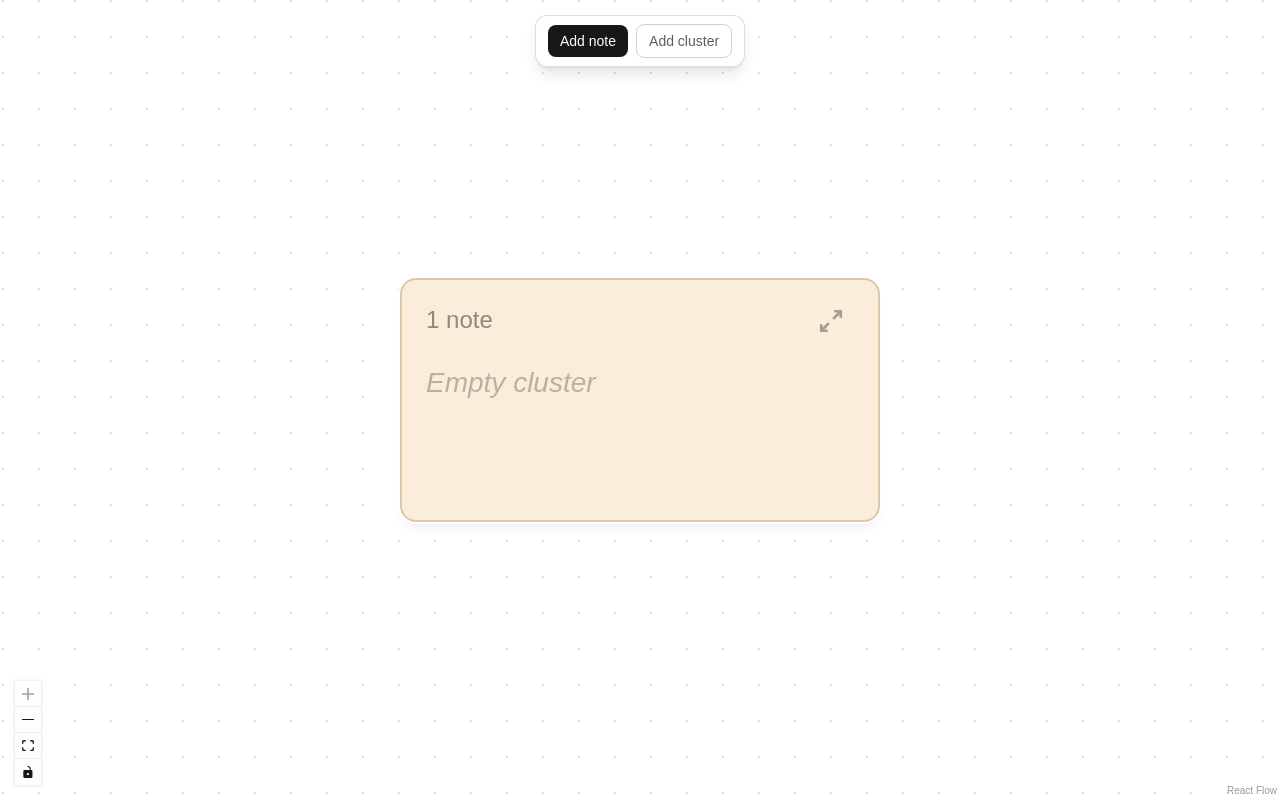
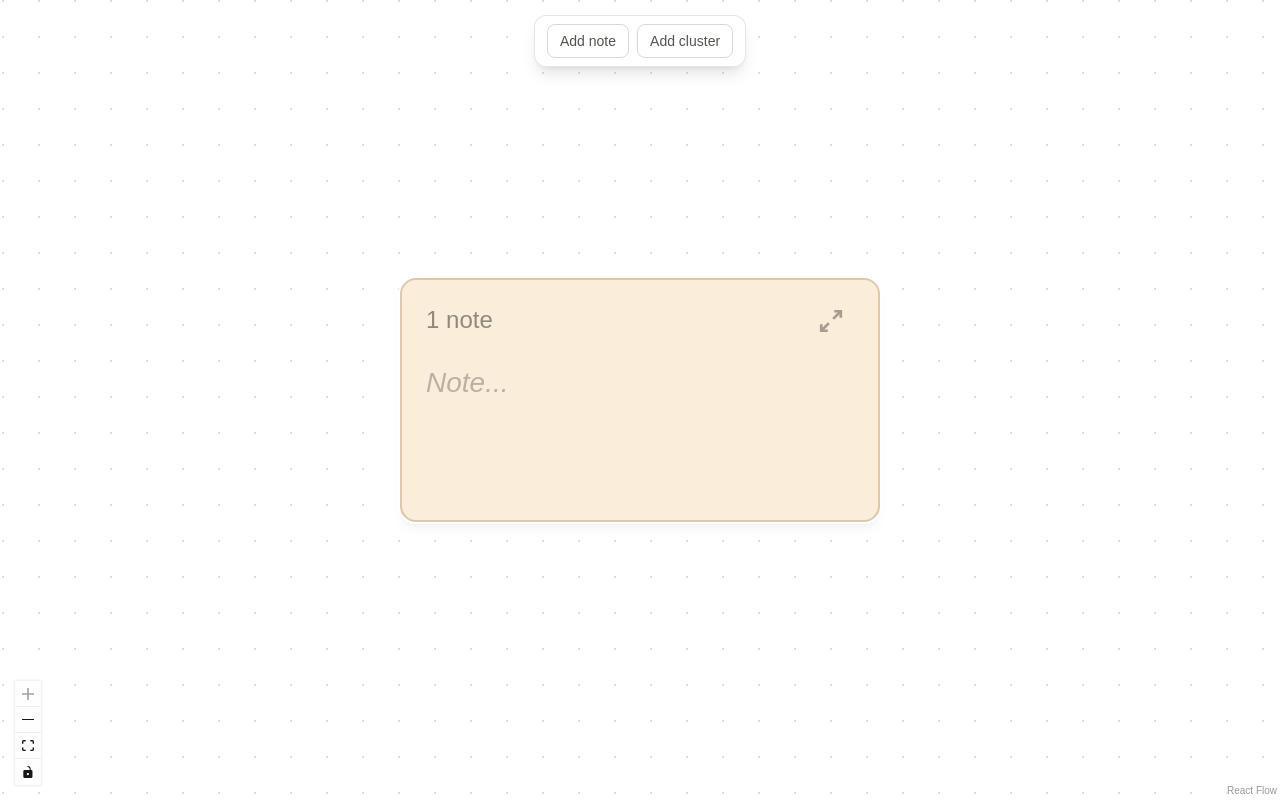
Before and after one commit to dixiuseb/big-corkboard, a Next.js app: page / in a window 1280 px wide. Both pictures are taken after a click on the button "Add cluster". Built offline with nearby package versions, Linux system fonts and the light colour scheme.

Commit message:
fix: making button and toolbar consistent with theme; changing placeholder text on clusters

```diff
--- a/src/components/ClusterNode.tsx
+++ b/src/components/ClusterNode.tsx
@@ -104,7 +104,7 @@ function ClusterNode({ id, data, selected }: NodeProps<ClusterFlowNode>) {
           {/* First note preview */}
           <p className="min-h-[88px] select-none whitespace-pre-wrap break-words px-3 py-2 text-sm leading-relaxed opacity-75">
             {frontNote?.body || (
-              <span className="opacity-40 italic">Empty cluster</span>
+              <span className="opacity-40 italic">Note...</span>
             )}
           </p>
         </div>
--- a/src/components/NoteCard.tsx
+++ b/src/components/NoteCard.tsx
@@ -112,7 +112,7 @@ function NoteCard({ id, data, selected }: NodeProps<NoteFlowNode>) {
     <>
       {/* ── Selection popup ── */}
       <NodeToolbar isVisible={showToolbar} position={Position.Top} offset={10}>
-        <div className="flex items-center gap-1 rounded-xl border border-black/10 bg-white px-2 py-1.5 shadow-xl">
+        <div className="flex items-center gap-1 rounded-xl border border-black/10 bg-white px-2 py-1.5 shadow-xl dark:border-white/10 dark:bg-neutral-800">
           {/* Color swatches */}
           {NOTE_COLOR_KEYS.map((key) => (
             <button
@@ -120,12 +120,12 @@ function NoteCard({ id, data, selected }: NodeProps<NoteFlowNode>) {
               type="button"
               title={NOTE_COLOR_META[key].label}
               onClick={() => setColor(key)}
-              className={`h-6 w-6 rounded-md ring-2 ring-offset-1 transition-transform hover:scale-110 ${NOTE_COLOR_META[key].swatch} ${colorKey === key ? "ring-black/30" : "ring-transparent"}`}
+              className={`h-6 w-6 rounded-md ring-2 ring-offset-1 transition-transform hover:scale-110 dark:ring-offset-neutral-800 ${NOTE_COLOR_META[key].swatch} ${colorKey === key ? "ring-black/30 dark:ring-white/40" : "ring-transparent"}`}
               aria-label={`Color: ${NOTE_COLOR_META[key].label}`}
             />
           ))}
 
-          <div className="mx-1 h-5 w-px bg-black/10" />
+          <div className="mx-1 h-5 w-px bg-black/10 dark:bg-white/10" />
 
           {/* Font size */}
           {FONT_SIZES.map(({ key, label }) => (
@@ -135,13 +135,13 @@ function NoteCard({ id, data, selected }: NodeProps<NoteFlowNode>) {
               title={`Font size: ${label}`}
               onClick={() => setFontSize(key)}
               aria-pressed={fontSize === key}
-              className={`flex h-7 min-w-[1.75rem] items-center justify-center rounded-md px-1 text-xs font-medium transition-colors ${fontSize === key ? "bg-black/10 text-black" : "text-black/50 hover:bg-black/5 hover:text-black"}`}
+              className={`flex h-7 min-w-[1.75rem] items-center justify-center rounded-md px-1 text-xs font-medium transition-colors ${fontSize === key ? "bg-black/10 text-black dark:bg-white/15 dark:text-white" : "text-black/50 hover:bg-black/5 hover:text-black dark:text-white/40 dark:hover:bg-white/10 dark:hover:text-white"}`}
             >
               {label}
             </button>
           ))}
 
-          <div className="mx-1 h-5 w-px bg-black/10" />
+          <div className="mx-1 h-5 w-px bg-black/10 dark:bg-white/10" />
 
           {/* Bold / Italic / Underline */}
           {(
@@ -157,20 +157,20 @@ function NoteCard({ id, data, selected }: NodeProps<NoteFlowNode>) {
               title={title}
               onClick={() => toggleFormat(key)}
               aria-pressed={!!fmt[key]}
-              className={`flex h-7 w-7 items-center justify-center rounded-md text-sm transition-colors ${cls} ${fmt[key] ? "bg-black/10 text-black" : "text-black/50 hover:bg-black/5 hover:text-black"}`}
+              className={`flex h-7 w-7 items-center justify-center rounded-md text-sm transition-colors ${cls} ${fmt[key] ? "bg-black/10 text-black dark:bg-white/15 dark:text-white" : "text-black/50 hover:bg-black/5 hover:text-black dark:text-white/40 dark:hover:bg-white/10 dark:hover:text-white"}`}
             >
               {label}
             </button>
           ))}
 
-          <div className="mx-1 h-5 w-px bg-black/10" />
+          <div className="mx-1 h-5 w-px bg-black/10 dark:bg-white/10" />
 
           {/* Create cluster */}
           <button
             type="button"
             title="Create cluster"
             onClick={createCluster}
-            className="flex h-7 items-center gap-1 rounded-md px-2 text-xs text-black/50 transition-colors hover:bg-black/5 hover:text-black"
+            className="flex h-7 items-center gap-1 rounded-md px-2 text-xs text-black/50 transition-colors hover:bg-black/5 hover:text-black dark:text-white/40 dark:hover:bg-white/10 dark:hover:text-white"
           >
             <svg width="13" height="13" viewBox="0 0 24 24" fill="none" stroke="currentColor" strokeWidth="2">
               <rect x="3" y="3" width="8" height="8" rx="1" />
@@ -181,14 +181,14 @@ function NoteCard({ id, data, selected }: NodeProps<NoteFlowNode>) {
             Cluster
           </button>
 
-          <div className="mx-1 h-5 w-px bg-black/10" />
+          <div className="mx-1 h-5 w-px bg-black/10 dark:bg-white/10" />
 
           {/* Delete */}
           <button
             type="button"
             title="Delete note"
             onClick={deleteNote}
-            className="flex h-7 w-7 items-center justify-center rounded-md text-black/40 transition-colors hover:bg-red-50 hover:text-red-500"
+            className="flex h-7 w-7 items-center justify-center rounded-md text-black/40 transition-colors hover:bg-red-50 hover:text-red-500 dark:text-white/30 dark:hover:bg-red-950/40 dark:hover:text-red-400"
           >
             <svg width="14" height="14" viewBox="0 0 24 24" fill="none" stroke="currentColor" strokeWidth="2">
               <polyline points="3 6 5 6 21 6" />
--- a/src/components/Toolbar.tsx
+++ b/src/components/Toolbar.tsx
@@ -39,18 +39,18 @@ export function Toolbar() {
 
   return (
     <Panel position="top-center" className="m-2">
-      <div className="flex items-center gap-2 rounded-xl border border-[var(--foreground)]/15 bg-[var(--background)]/90 px-3 py-2 shadow-lg backdrop-blur-md">
+      <div className="flex items-center gap-2 rounded-xl border border-black/10 bg-white/90 px-3 py-2 shadow-lg backdrop-blur-md dark:border-white/10 dark:bg-neutral-800/90">
         <button
           type="button"
           onClick={addNote}
-          className="rounded-lg bg-[var(--foreground)] px-3 py-1.5 text-sm font-medium text-[var(--background)] transition-opacity hover:opacity-80"
+          className="rounded-lg border border-black/15 px-3 py-1.5 text-sm font-medium text-stone-600 transition-colors hover:border-black/30 hover:text-stone-900 dark:border-white/15 dark:text-neutral-400 dark:hover:border-white/30 dark:hover:text-white"
         >
           Add note
         </button>
         <button
           type="button"
           onClick={addCluster}
-          className="rounded-lg border border-[var(--foreground)]/20 px-3 py-1.5 text-sm font-medium text-[var(--foreground)]/70 transition-colors hover:border-[var(--foreground)]/40 hover:text-[var(--foreground)]"
+          className="rounded-lg border border-black/15 px-3 py-1.5 text-sm font-medium text-stone-600 transition-colors hover:border-black/30 hover:text-stone-900 dark:border-white/15 dark:text-neutral-400 dark:hover:border-white/30 dark:hover:text-white"
         >
           Add cluster
         </button>
```
